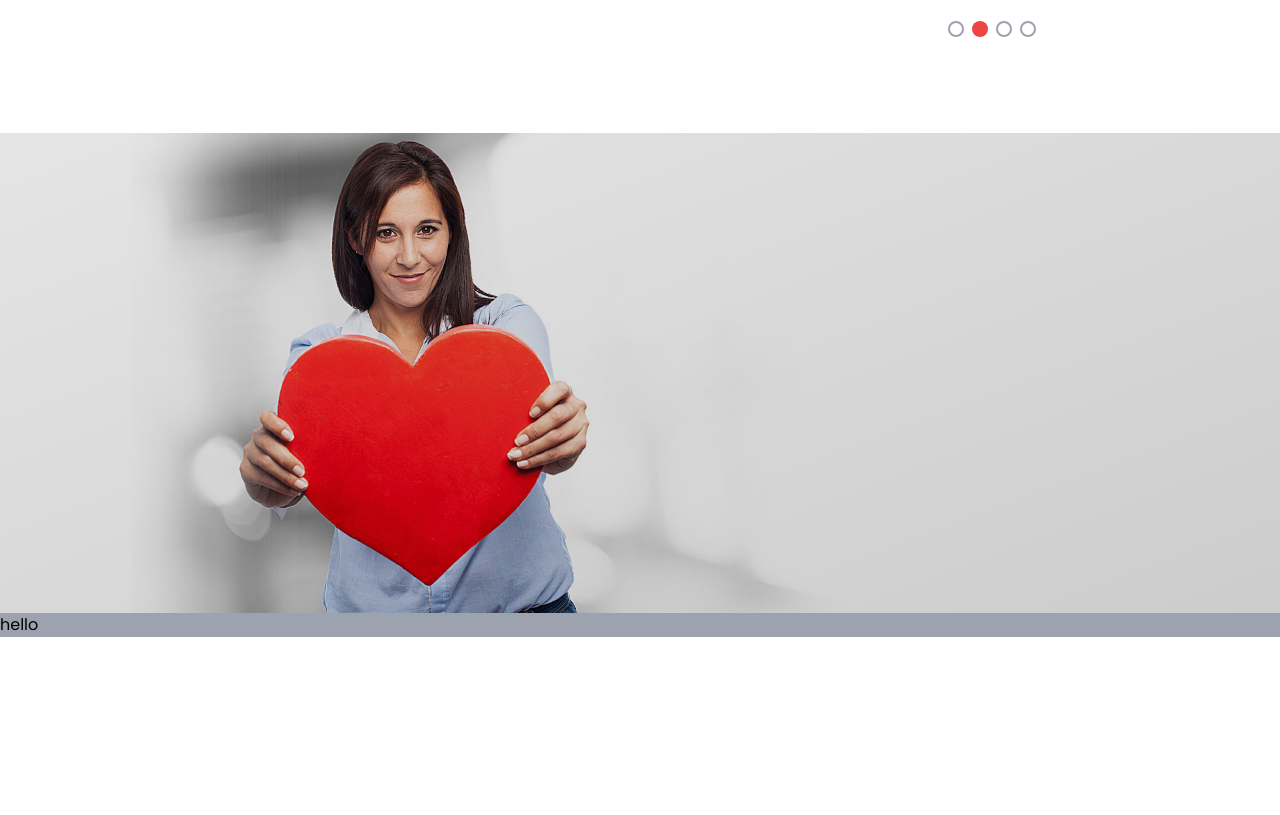
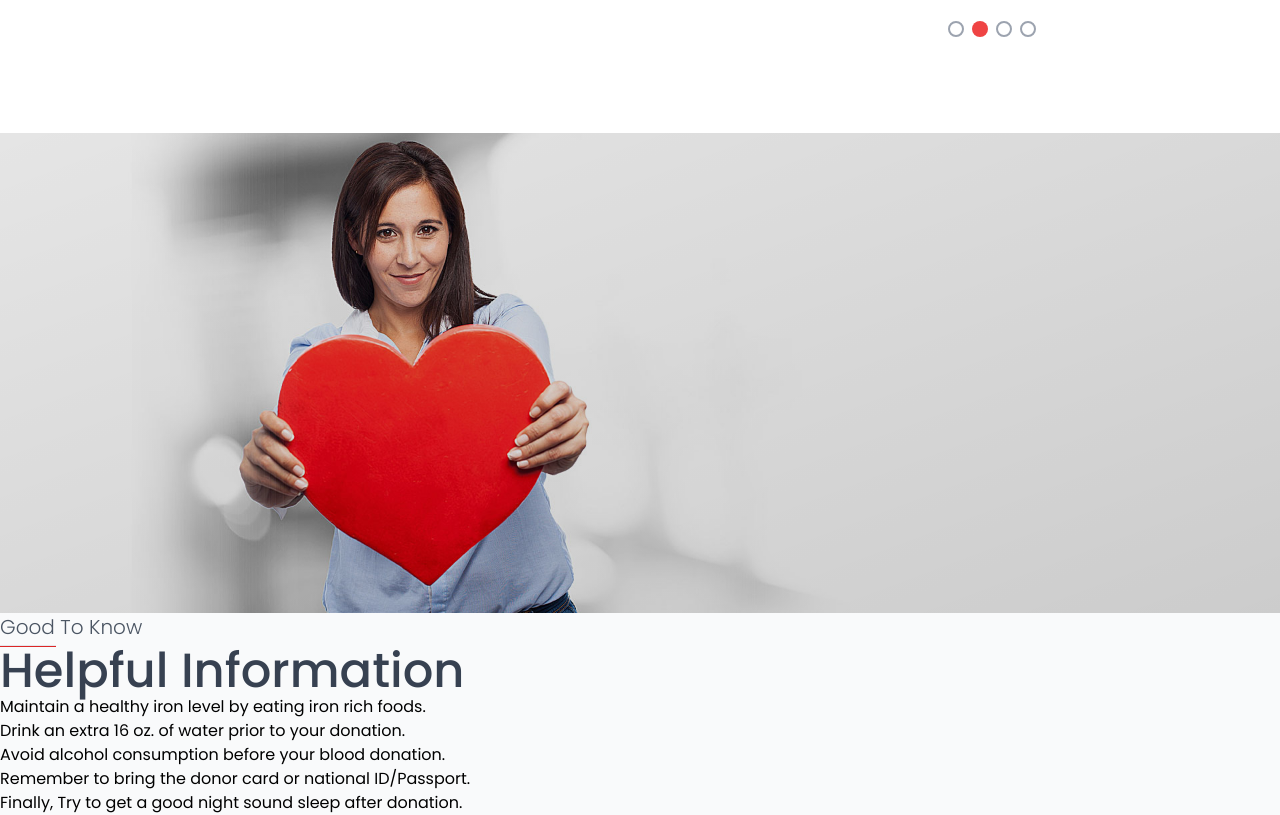
Before and after one commit to miraz66/dream_touch_blood, a React (Vite) app: page / in a window 1280 px wide. Shown: the part 2820-3635 px from the top of the page. Before the commit the page ends 3457 px from the top, so only its background shows below. Built offline with nearby package versions, Linux system fonts and the light colour scheme.

Commit message:
setimage

```diff
--- a/src/components/Information.jsx
+++ b/src/components/Information.jsx
@@ -1,9 +1,37 @@
 function Information() {
   return (
     <>
-      <div className="bg-gray-400">
+      <div className="bg-gray-50">
         <div className="bg-no-repeat bg-center bg-cover bg-[linear-gradient(to_right_bottom,rgba(0,0,0,0.1),rgba(0,0,0,0.2)),url('assets/appointment_female_bg.jpg')] h-[30rem]"></div>
-        <div className="">hello</div>
+        <div className="max-w-7xl mx-auto">
+          <div className="">
+            <div className="">
+              <h4 className="text-xl pb-1 text-gray-600 font-light">
+                Good To Know
+              </h4>
+              <hr className="bg-red-600 h-0.5 w-14" />
+              <h2 className="text-5xl font-medium text-gray-700">
+                Helpful Information
+              </h2>
+
+              <ul>
+                <li>
+                  Maintain a healthy iron level by eating iron rich foods.
+                </li>
+                <li>Drink an extra 16 oz. of water prior to your donation.</li>
+                <li>Avoid alcohol consumption before your blood donation.</li>
+                <li>
+                  Remember to bring the donor card or national ID/Passport.
+                </li>
+                <li>
+                  Finally, Try to get a good night sound sleep after donation.
+                </li>
+              </ul>
+            </div>
+            <div className=""></div>
+          </div>
+          <div className=""></div>
+        </div>
       </div>
     </>
   );
```
